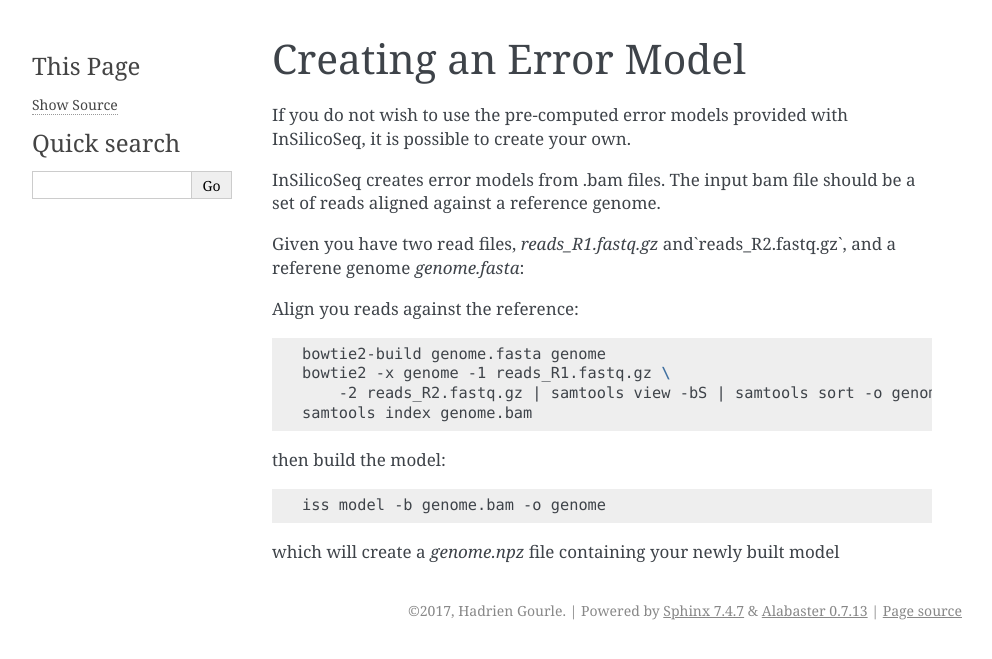
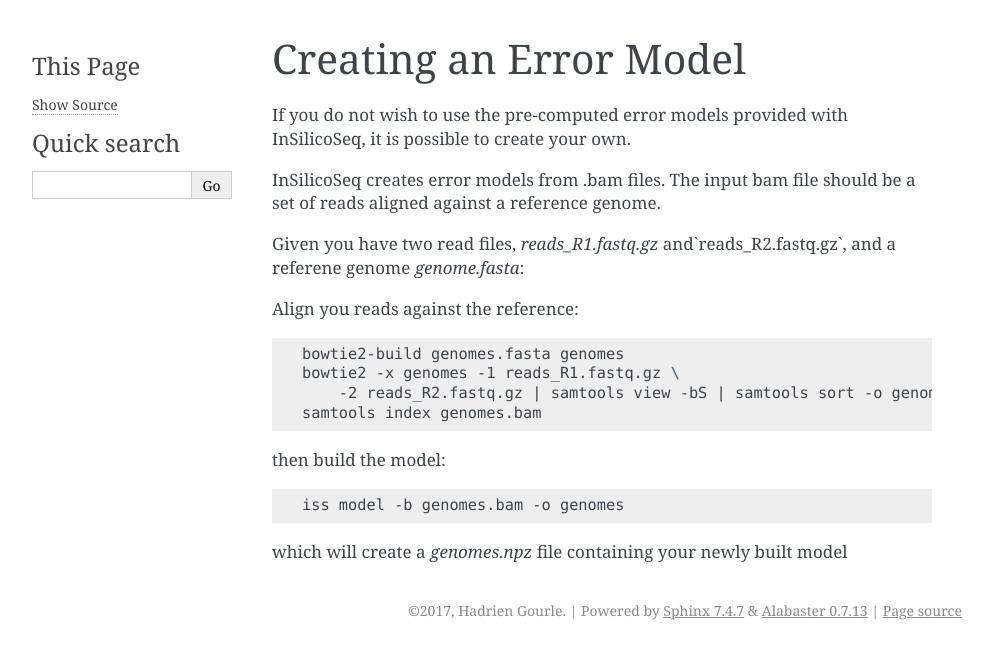
Before and after one commit to HadrienG/InSilicoSeq, a Sphinx documentation site: the page built from doc/iss/model.rst, in a window 1280 px wide. Shown: the top 659 px of the page, without its empty margins (148-1140 px from the left). Built offline with Sphinx 7.4.7, drawn with Linux system fonts in a browser that asks for light colours.

Commit message:
updated pre-built models and modif doc accordingly

```diff
--- a/doc/iss/generate.rst
+++ b/doc/iss/generate.rst
@@ -10,13 +10,13 @@
 - MiSeq (250bp)
 - MiSeq (300bp)
 
-Per example generate 1 million HiSeq 2500 reads from a set of input genomes
+Per example generate 1 million MiSeq 300bp reads from a set of input genomes
 with an abundance file:
 
 .. code-block:: bash
 
     iss generate --genomes genomes.fasta --abundance abundance_file.txt \
-        --model_file HiSeq2500 --output HiSeq_reads
+        --model_file MiSeq300bp --output MiSeq_reads
 
 
 If you have created your custom model, just give the .npz file to --model_file
--- a/doc/iss/model.rst
+++ b/doc/iss/model.rst
@@ -16,15 +16,15 @@
 
 .. code-block:: bash
 
-    bowtie2-build genome.fasta genome
-    bowtie2 -x genome -1 reads_R1.fastq.gz \
-        -2 reads_R2.fastq.gz | samtools view -bS | samtools sort -o genome.bam
-    samtools index genome.bam
+    bowtie2-build genomes.fasta genomes
+    bowtie2 -x genomes -1 reads_R1.fastq.gz \
+        -2 reads_R2.fastq.gz | samtools view -bS | samtools sort -o genomes.bam
+    samtools index genomes.bam
 
 then build the model:
 
 .. code-block:: bash
 
-    iss model -b genome.bam -o genome
+    iss model -b genomes.bam -o genomes
 
-which will create a `genome.npz` file containing your newly built model
+which will create a `genomes.npz` file containing your newly built model
```
Also changed, not shown: README.md (+9 -8 lines), 4 other files.
